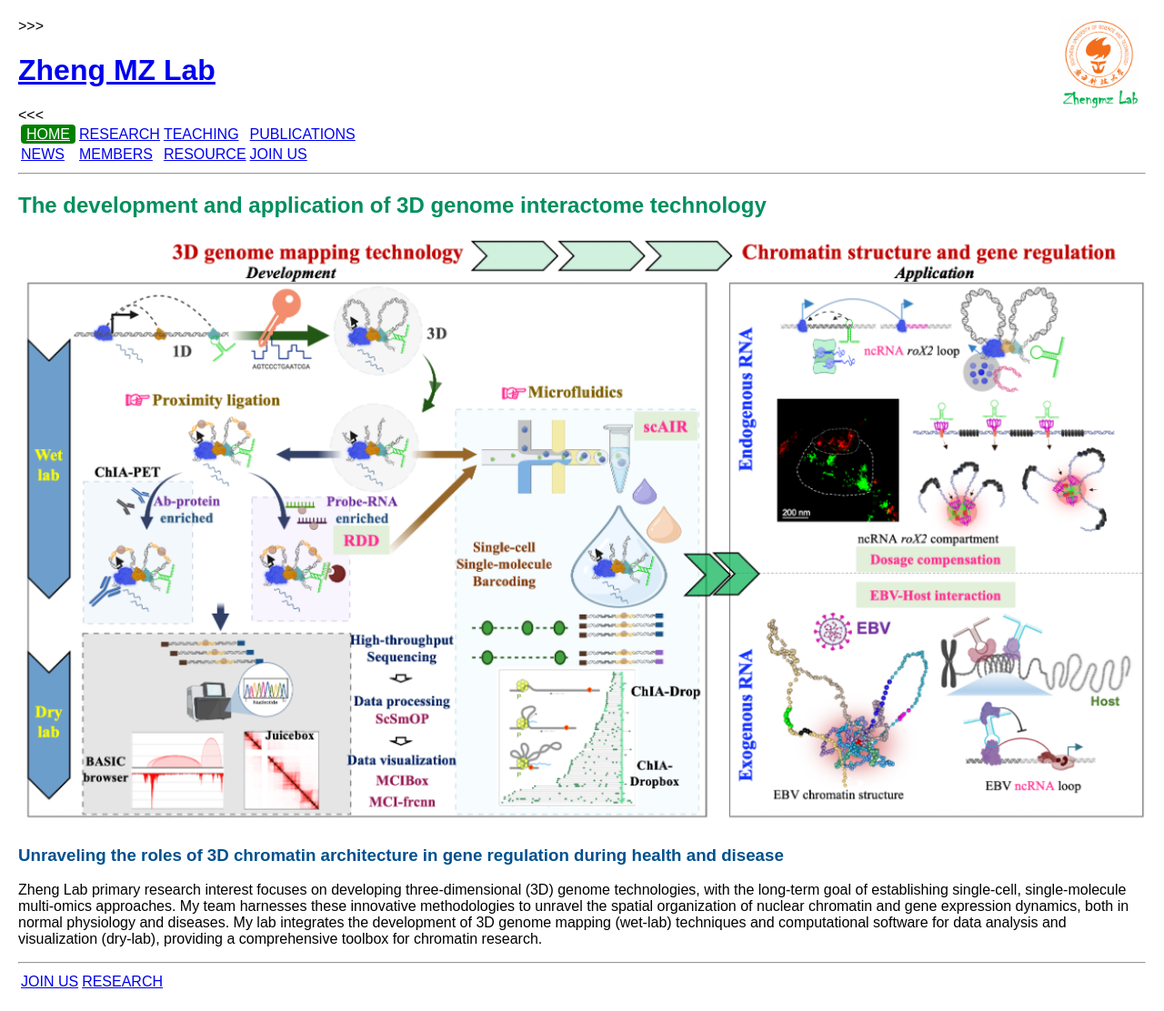
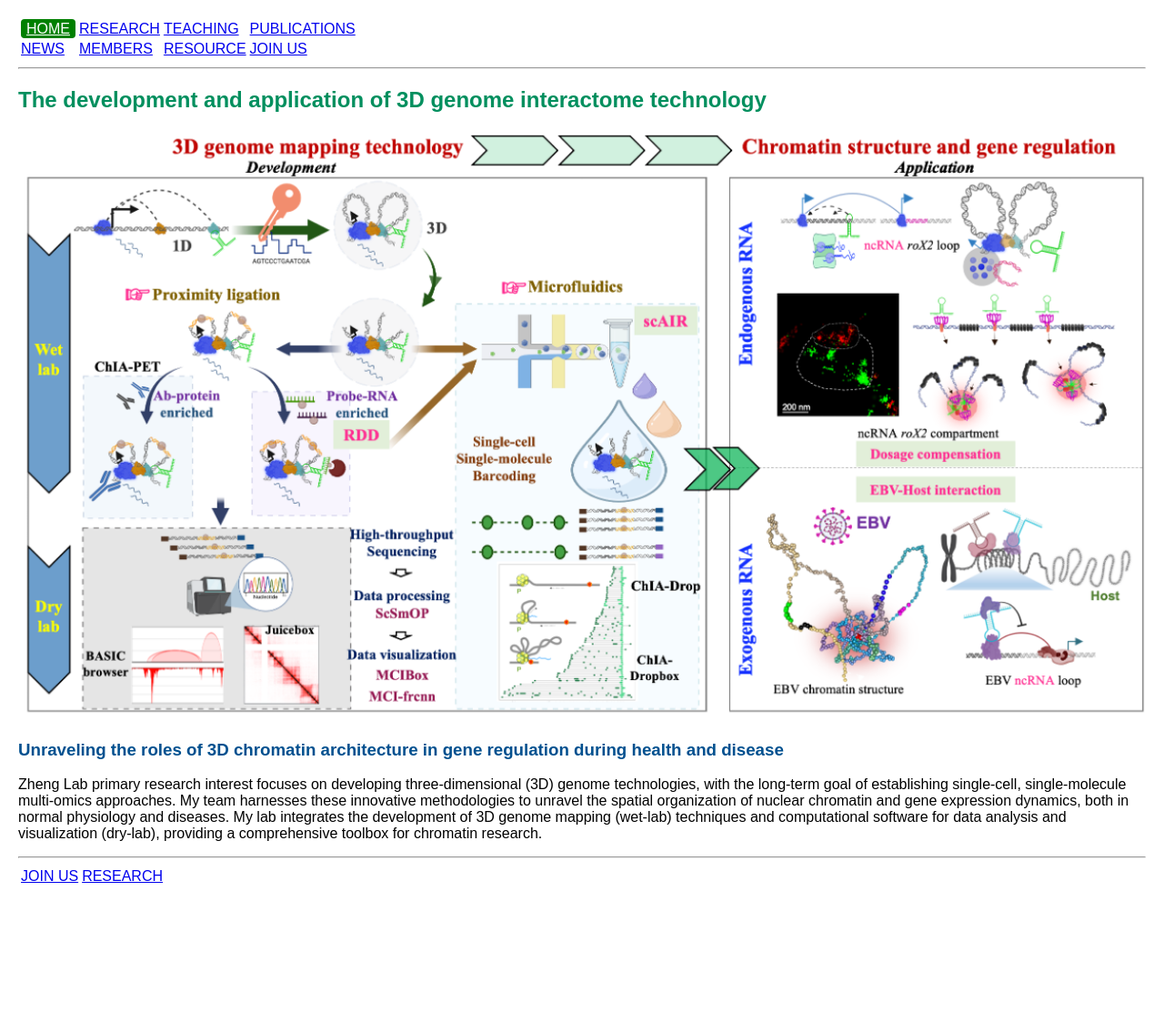
Before and after one commit to ZhengmzLab/zhengmzlab.github.io, a Jekyll site: the page built from index.md, in a window 1280 px wide. Shown: the whole page at 91% size. Built offline with Jekyll 4.4.1, drawn with Linux system fonts in a browser that asks for light colours; after the commit the page ends 996 px from its top, so only the background shows below that.

Commit message:
Update default.html

```diff
--- a/_layouts/default.html
+++ b/_layouts/default.html
@@ -29,7 +29,6 @@
     </style>
   </head>
   <body>
-     >>>  {% include header.html %} <<<
     <main>
       {{ content }}
     </main>
```
